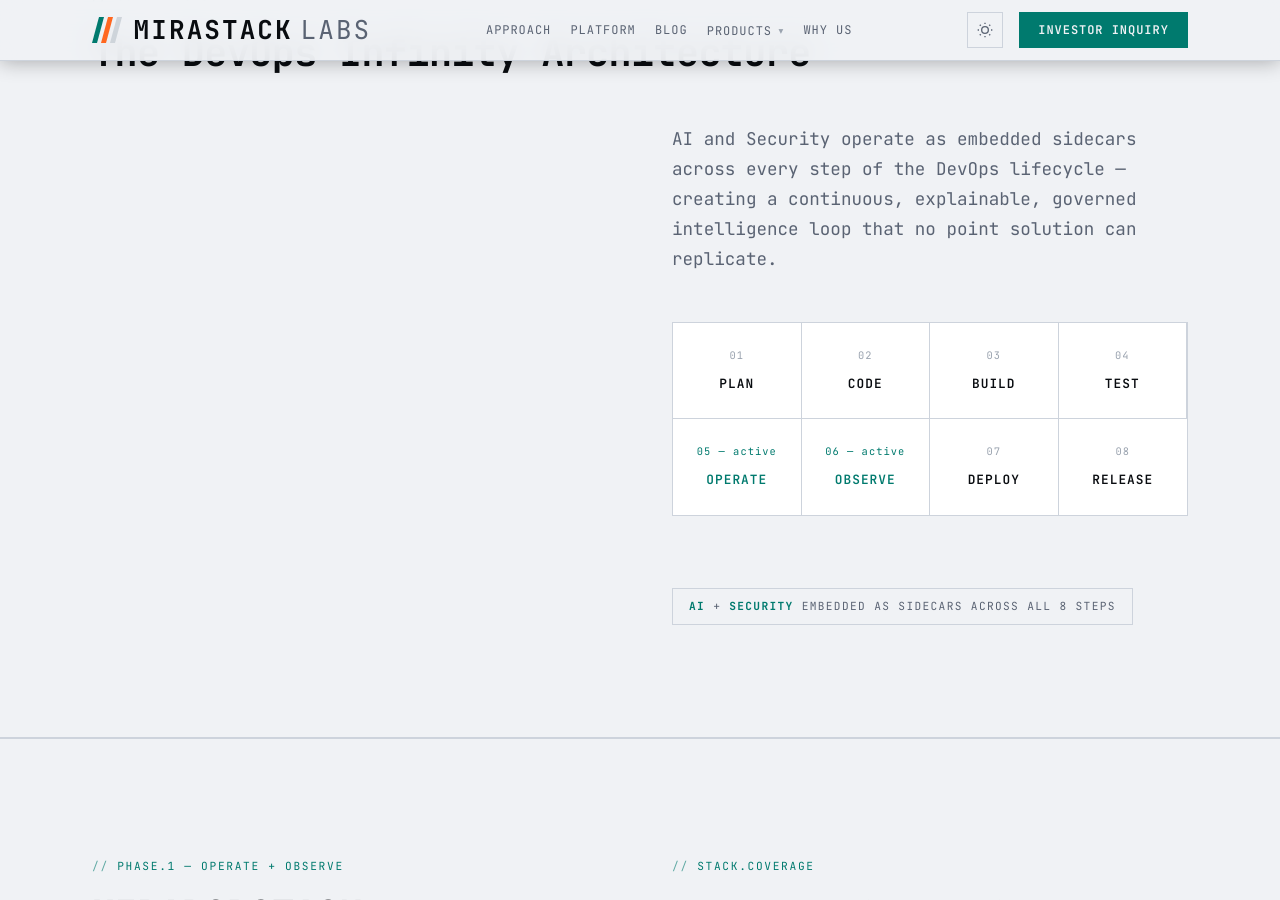
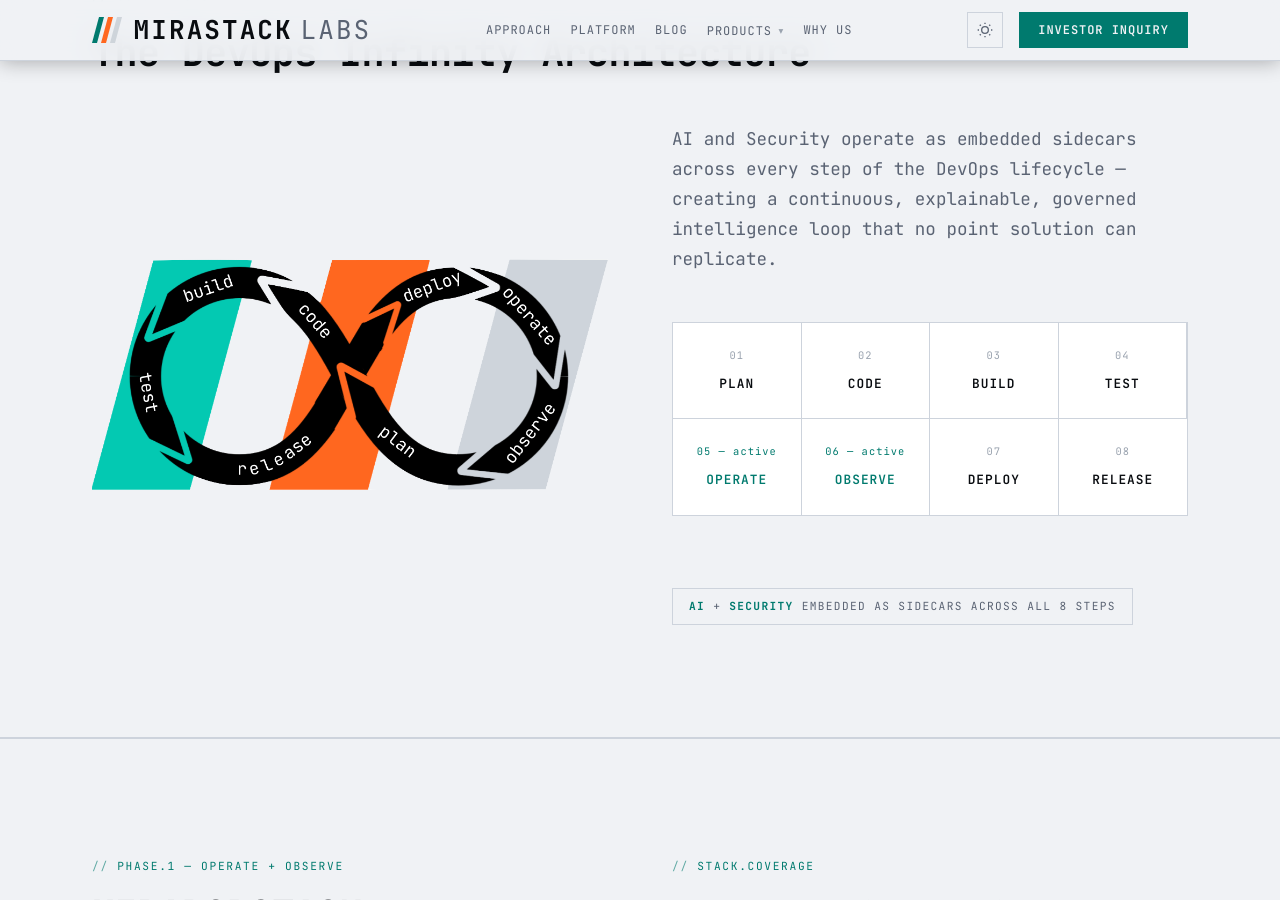
Before and after one commit to mirastacklabs-ai/mirastacklabs-ai.github.io, a Jekyll site: the page built from index.html, in a window 1280 px wide and 900 px high, scrolled down 1231 px. Built offline with Jekyll 4.4.1, drawn with Linux system fonts in a browser that asks for light colours.

Commit message:
devopsimg

```diff
--- a/index.html
+++ b/index.html
@@ -68,7 +68,7 @@ title: MIRASTACK LABS — The Agentic AI Control Plane for Sovereign Infrastruct
       <!-- LEFT: diagram -->
       <div class="approach__diagram reveal reveal--delay-2">
         <img
-          src="{{ '/assets/img/mirastack-devops.svg' | relative_url }}"
+          src="{{ '/assets/img/mirastack-devops.png' | relative_url }}"
           alt="DevOps Infinity Architecture — build, code, test, release, plan, deploy, operate, observe"
           width="960"
           height="431"
```
Also changed, not shown: assets/img/mirastack-devops.png (renamed from mirastack-devops.png), mirastacklabs-brandingkit/logos/github.png (added).
